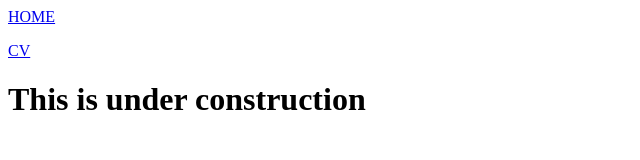
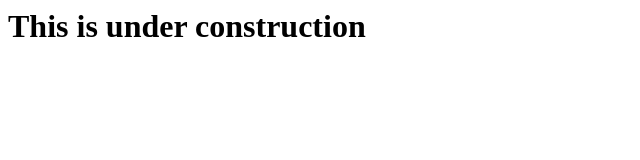
Before and after one commit to HrutikMehta0/asmetcorp.in, a plain HTML site: page index.html in a window 1280 px wide. Shown: the whole page, without its empty margins (0-640 px from the left). Drawn offline with Linux system fonts and the light colour scheme.

Commit message:
Update index.html

```diff
--- a/index.html
+++ b/index.html
@@ -1,14 +1,3 @@
 <html>
-<nav class="w3-sidebar w3-bar-block w3-small w3-hide-small w3-center">
-  <!-- Avatar image in top left corner -->
-  <a href="#" class="w3-bar-item w3-button w3-padding-large w3-black">
-    <i class="fa fa-home w3-xxlarge"></i>
-    <p>HOME</p>
-  </a>
-  <a href="Contant.html" class="w3-bar-item w3-button w3-padding-large w3-hover-black">
-    <i class="fa fa-id-card w3-xxlarge"></i>
-    <p>CV</p>
-  </a>
-</nav>
 <h1> This is under construction </h1>
 </html>
```
